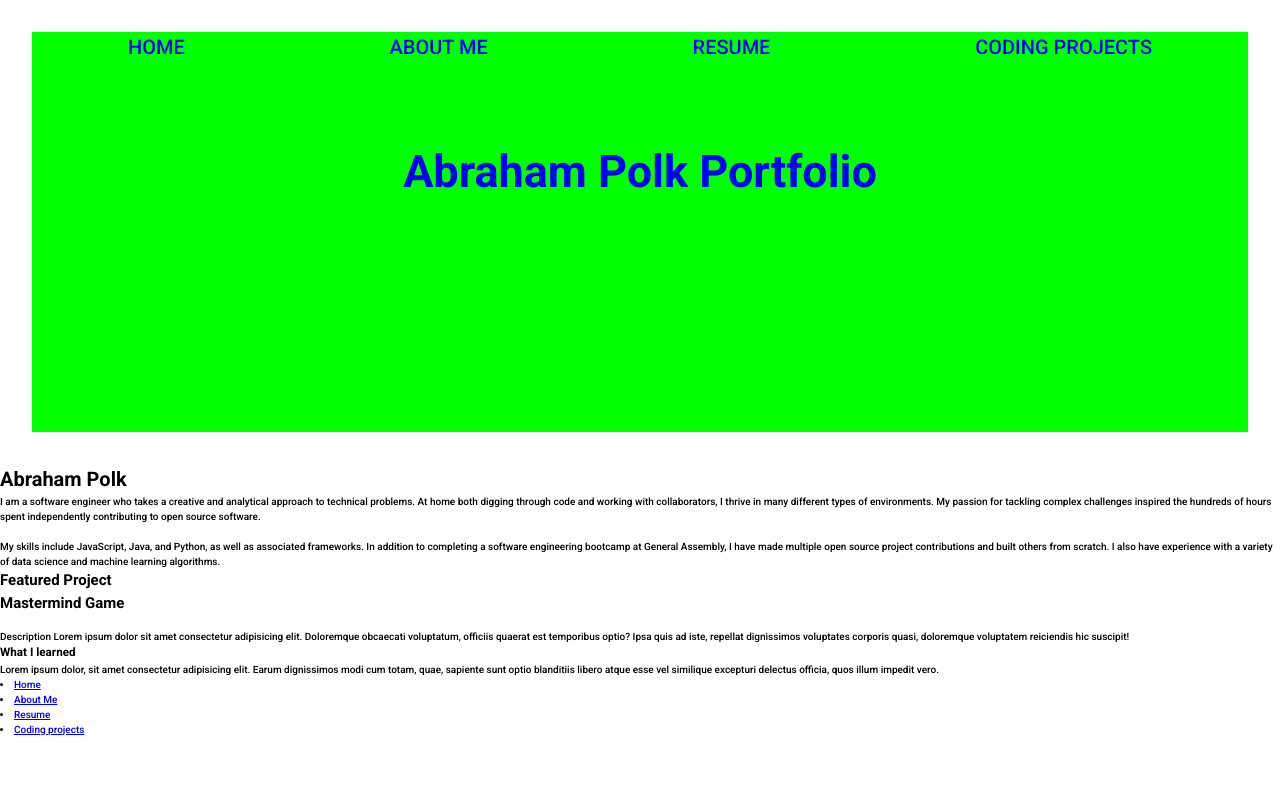
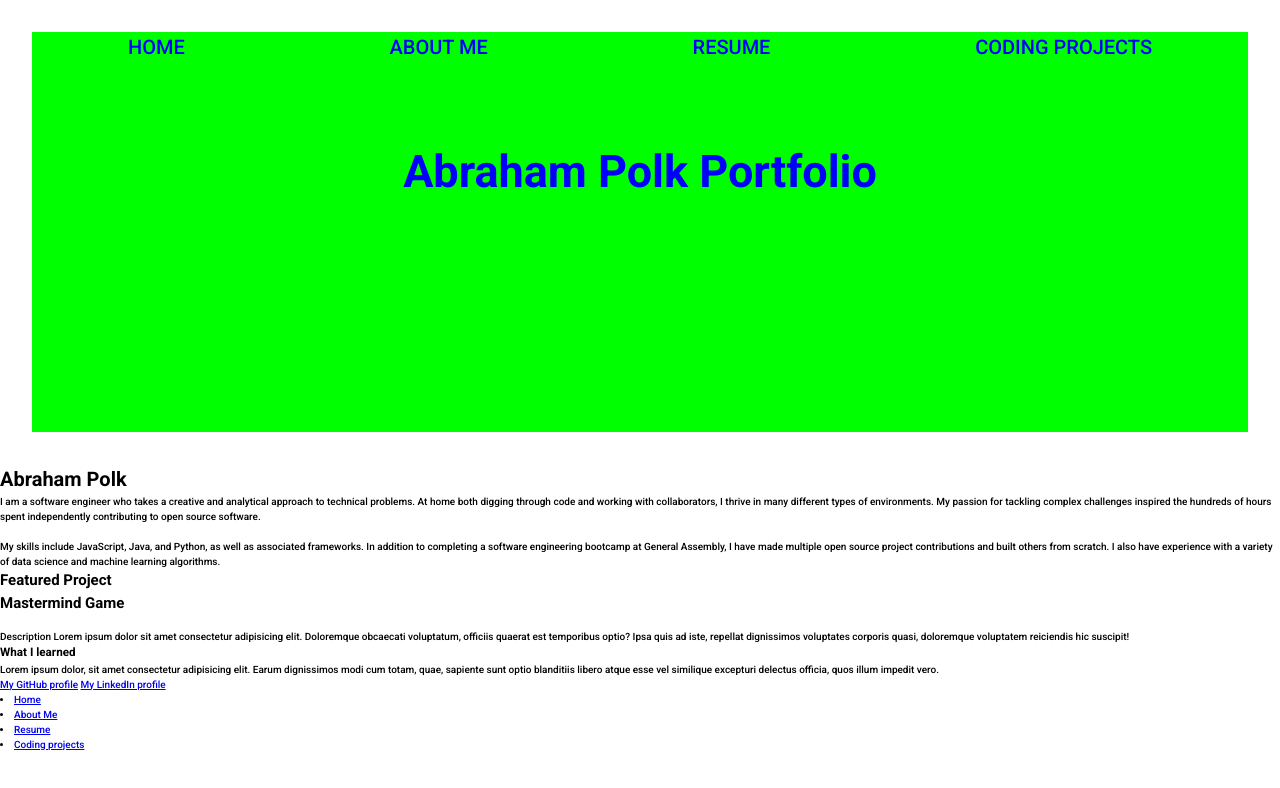
Before and after one commit to abepolk/abe-polk-general-assembly-portfolio, a website: page public/index.html in a window 1280 px wide. Drawn offline with Linux system fonts and the light colour scheme.

Commit message:
Other changes

```diff
--- a/public/index.html
+++ b/public/index.html
@@ -31,7 +31,11 @@
         <h3>What I learned</h3>
         <p>Lorem ipsum dolor, sit amet consectetur adipisicing elit. Earum dignissimos modi cum totam, quae, sapiente sunt optio blanditiis libero atque esse vel similique excepturi delectus officia, quos illum impedit vero.</p>
       </div>
-      <footer class="footer"></footer>
+      <footer class="footer">
+        <a href="https://github.com/abepolk">My GitHub profile</a>
+        <a href="https://www.linkedin.com/in/abe-polk/">My LinkedIn profile</a>
+        <div class="footer-links"></div>
+      </footer>
       <script src="scripts.js" charset="utf-8"></script>
   </body>
 </html>
--- a/public/scripts.js
+++ b/public/scripts.js
@@ -20,26 +20,22 @@ const projects = [
     {
         title: "Mastermind",
         link: "https://abepolk.github.io/mastermind/",
-        imgsrc: "https://picsum.photos/300",
         description:"An online version of the classic code-breaking game. The game was built using HTML, CSS, JavaScript, and jQuery. It is an online version of the game known as Mastermind. In the game, the player guesses at a randomly chosen secret color code until he/she either is correct, and wins, or makes 12 guesses, and loses. During each turn, the player receives feedback on how similar the guess was to the secret code."
     },
     {
         title: "Abe's List Job Board",
         link: "https://abeslist-job-board.herokuapp.com/",
-        imgsrc: "https://picsum.photos/300",
         description:"A job board with functionality for creating jobs, applying for jobs, uploading job seeker information, and viewing job applications. It a back-end web app built with Node.js, JSX, Express, and CSS. The job board can be viewed without logging in, but logging in as an job seeker or employer adds extra functionality. For job seekers, information such as resume and skills can be saved for individual users. Job seekers can also apply for jobs on the board, with information prefilled from their profile. Employers can add jobs, and then edit and delete the ones that they created. There is a \"My jobs\" page, that shows only the jobs that an individual employer created. They can view applications from job seekers, with a score for how many matching skills are present. Employers cannot modify jobs they did not create, nor can seekers. Applications can only be viewed by the employer who created the job, and employers cannot apply for jobs."
     },
     {
         title: "Contacts organizer",
         link: "https://naughty-kepler-a57fc4.netlify.app/",
-        imgsrc: "https://picsum.photos/300",
         description:"This is a CRUD full-stack app that allows users to log on and create an account for accessing a database for their networking contacts in a GUI. The user can then create records for contacts with each record containing important information, such as name, contacts, and the details of their meeting and follow-up dates. Entries can be edited and deleted. The home page shows all contacts with key information that can be expanded for individuals. For this project, we used the MEAN stack. We also used React Router for the front end to toggle pages. We used Sass to create CSS and Parcel to create the build. For the backend, we used bcrypt to encrypt passwords, cors to control cross origin resource sharing, dotenv to manage environmental variables, Express as our backend framework, JSON Web Token to create tokens to manage sessions, and Mongoose to interact with the database. We also used an mLab MongoDB database. The front end was hosted on Netlify and the backend was hosted on Heroku."
     },
     {
         title: "Never Forget Again",
-        link: "LINK HER ELINKE HERE",
-        imgsrc: "https://picsum.photos/300",
-        description: "jadls;fjl;sdjfouipri;wljekfhldsuijoklfehrksdfnbhkbfhaisdklnflbaiowdsh;fbhjkeufijoaklvebihfoupjklnjbaeihwojsflknbhlaijwofklenab jlhfkemnbjwalfhijkmawekb jlkhlfamnkbhiudjlkagn.kflbijoaklvmnkfblejhdioklnjebjlghijvnkd mnjfdnv dfjmn v"
+        link: "https://master--gallant-hermann-47a94a.netlify.app",
+        description: "Lorem Ipsum"
     }
 ];
 const buildLinks = (links_) => links_.map((link)=>{
@@ -51,9 +47,6 @@ const buildCards = (cards) => cards.map((card)=>{
     return `
         <li class="card">
             <a href="${card.link}">
-            <div class="img-container">
-                <img src="${card.imgsrc}" alt="">
-            </div>
             <h1 class="title">${card.title}</h1>
             <p>${card.description}</p>
             </a>
@@ -75,8 +68,8 @@ const header = document.querySelector('.header');
 header.innerHTML = buildHeader();
 const linkContainer = document.getElementById('navigation__links');
 linkContainer.innerHTML = buildLinks(links);
-const footer = document.querySelector(".footer");
-footer.innerHTML = buildLinks(links);
+const footerLinks = document.querySelector(".footer-links");
+footerLinks.innerHTML = buildLinks(links);
 const projectsContainer = document.getElementById('projects');
 if (projectsContainer) {
     projectsContainer.innerHTML = buildCards(projects);
--- a/public/styles.css
+++ b/public/styles.css
@@ -61,7 +61,8 @@ body .main-content{
 }
 .main-content > #projects{
   display: flex;
-  justify-content: space-around;
+  justify-content: center;
+  flex-wrap: wrap;
 }
 .title{
   text-align: center;
@@ -76,7 +77,8 @@ body .footer{
   flex-direction: column;
   align-items: center;
   box-shadow: 0 4px 8px rgba(0, 0, 0, 0.2);
-  width: 32rem;
+  width: 48rem;
+  margin: 3rem;
 }
 .card:hover{
   box-shadow: 0 8px 16px rgba(0, 0, 0, 0.7);
```
Also changed, not shown: public/projects.html (+5 -1 lines).
